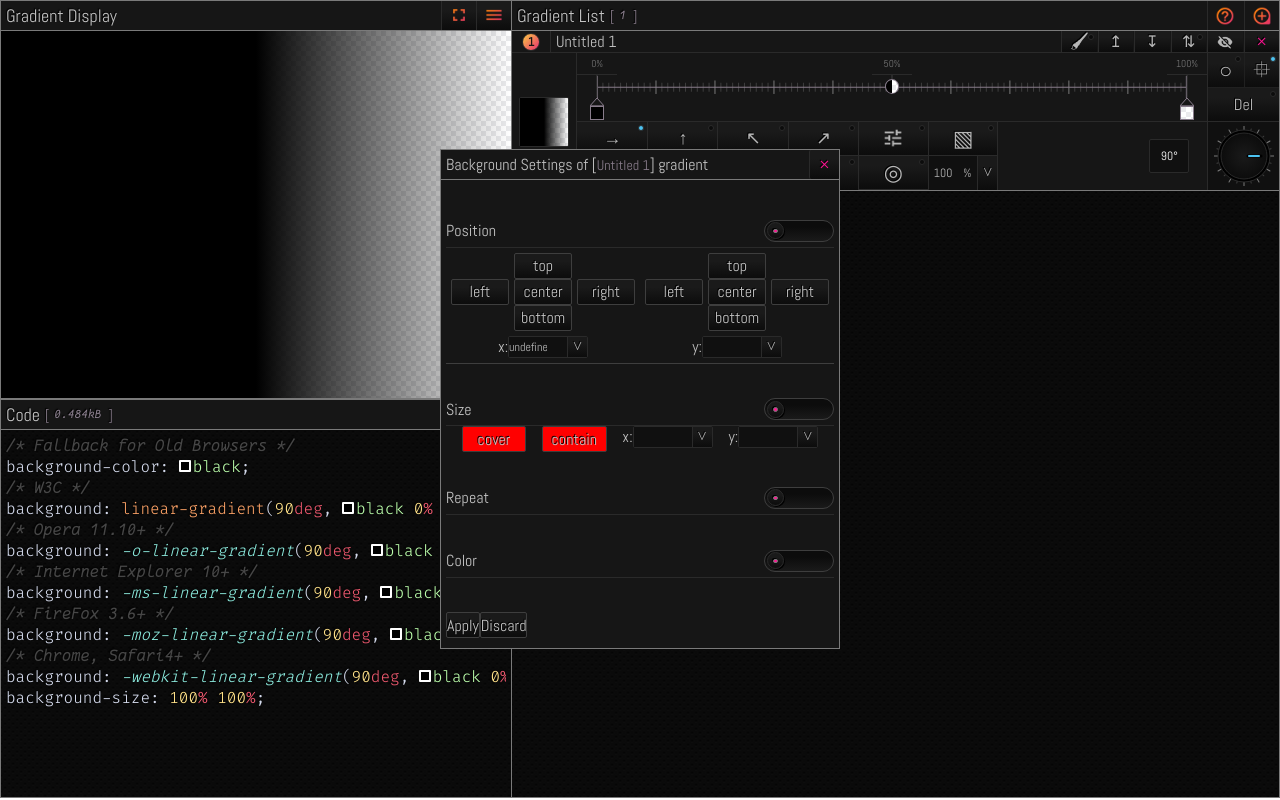
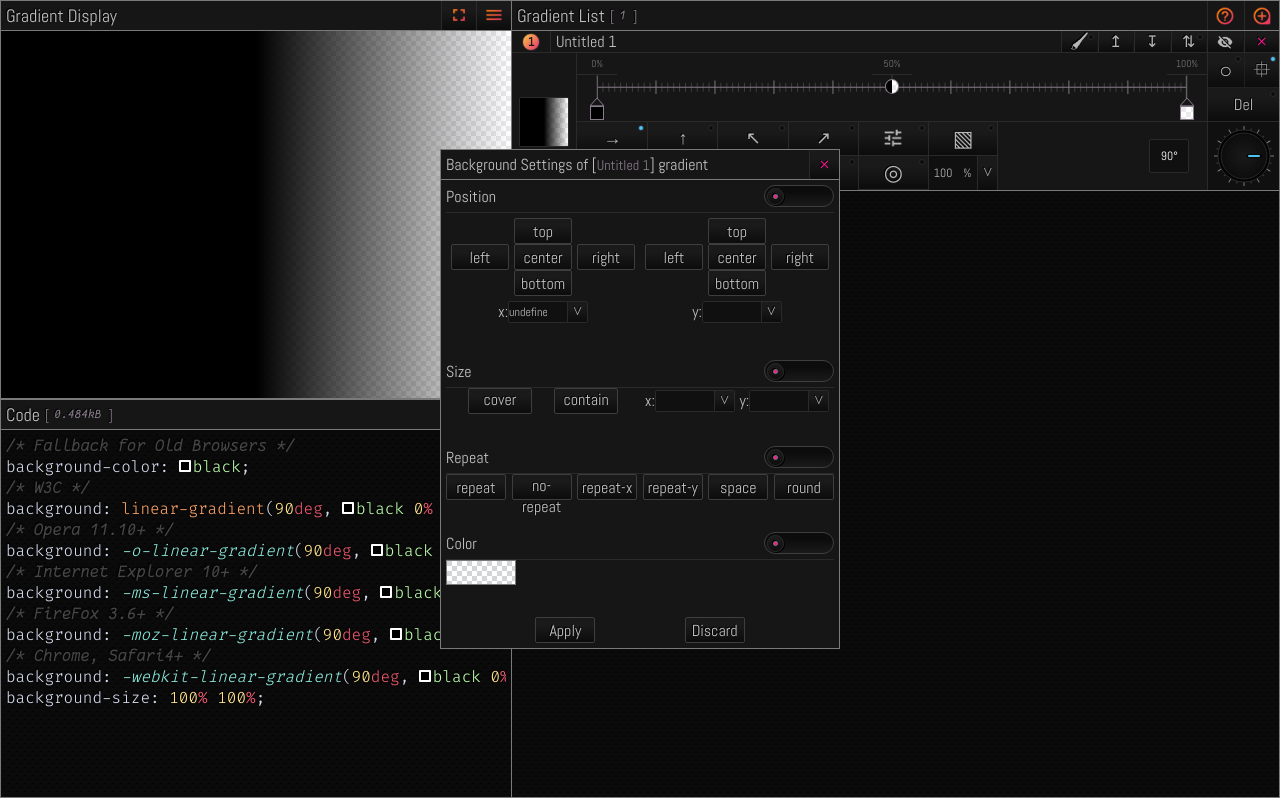
Before and after one commit to tschiboka/colorpicker, a React (Create React App) app: page / in a window 1280 px wide. Both pictures are taken after a click on the button 893 px from the left and 138 px from the top of the page. Built offline with nearby package versions, Linux system fonts and the light colour scheme.

Commit message:
basic layout on bg settings

```diff
--- a/src/Components/BackgroundSettings/BackgroundSettings.js
+++ b/src/Components/BackgroundSettings/BackgroundSettings.js
@@ -2,6 +2,7 @@ import React, { Component } from 'react';
 import { ToggleButton } from "../ToggleButton/ToggleButton";
 import LengthInput from '../LengthInput/LengthInput';
 import "./BackgroundSettings.scss";
+import checkeredBg from "../../images/checkered_rect.png";
 
 
 
@@ -97,10 +98,13 @@ export default class BackgroundSettings extends Component {
                         </div>
 
                         <div className="BackgroundSettings__size">
+                            <div>
                                 <button>cover</button>
 
                                 <button>contain</button>
+                            </div>
 
+                            <div>
                                 <div>
                                     <span>x: </span>
 
@@ -114,12 +118,27 @@ export default class BackgroundSettings extends Component {
                                 </div>
                             </div>
                         </div>
+                    </div>
 
                     <div className="BackgroundSettings__section">
                         <div>
                             <span>Repeat</span>
 
                                 <ToggleButton />
+                            </div>
+
+                            <div className="BackgroundSettings__repeat">
+                                <button>repeat</button>
+
+                                <button>no-repeat</button>
+
+                                <button>repeat-x</button>
+
+                                <button>repeat-y</button>
+
+                                <button>space</button>
+
+                                <button>round</button>
                             </div>
                     </div>
 
@@ -128,6 +147,12 @@ export default class BackgroundSettings extends Component {
                             <span>Color</span>
 
                             <ToggleButton />
+                        </div>
+
+                        <div className="BackgroundSettings__color">
+                            <div style={{backgroundImage: `url(${checkeredBg})`}}>
+
+                            </div>
                         </div>
                     </div>
 
--- a/src/Components/BackgroundSettings/BackgroundSettings.scss
+++ b/src/Components/BackgroundSettings/BackgroundSettings.scss
@@ -54,11 +54,11 @@
     }
     .BackgroundSettings__body {
         width: calc(100% - 10px);
-        height: calc(100% - 10px);
+        height: calc(100% - 40px);
         margin: 5px;
         display: flex;
         flex-direction: column;
-        justify-content: space-evenly;
+        justify-content: space-between;
         .BackgroundSettings__section {
             width: 100%;
             & > .BackgroundSettings__position {
@@ -85,7 +85,6 @@
                     width: 100%;
                     display: flex;
                     padding-bottom: 5px;
-                    border-bottom: $secondaryBorder;
                     & > div {
                         width: 50%;
                         display: flex;
@@ -107,15 +106,47 @@
         .BackgroundSettings__size {
             display: flex;
             justify-content: space-evenly;
-            & > button {
-                width: 16.6%;
-                background: red;
+            align-items: center;
+            & > div {
+                width: 50%;
+                display: flex;
+                justify-content: space-evenly;
+                align-items: stretch;
+                & > button {
+                    display: flex;
+                    justify-content: space-around;
+                    width: 33.3%;
+                }
+                & > div {
+                    display: flex;
+                    height: 22px;
+                    justify-content: space-evenly;
+                }
             }
+        }
+        .BackgroundSettings__repeat {
+            display: flex;
+            justify-content: space-between;
+            align-items: stretch;
+            button {
+                width: 15.5%;
+            }
+        }
+        .BackgroundSettings__color {
             & > div {
-                height: 22px;
-                min-width: 16.6%;
-                display: flex;
-                justify-content: center;
+                width: 70px;
+                height: 25px;
+                border: $primaryBorder;
+            }
+        }
+        & > div:last-child {
+            display: flex;
+            justify-content: space-evenly;
+            button {
+                width: 15.5%;
+                &:last-child:hover {
+                    color: $warningTextColor;
+                }
             }
         }
     }
```
Lines whose indentation alone changed are shown as unchanged.
